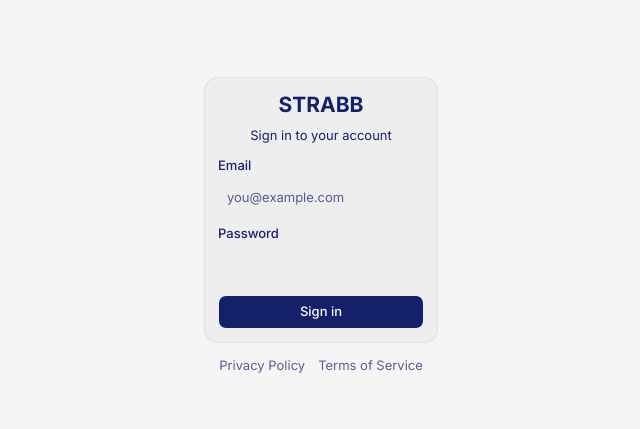
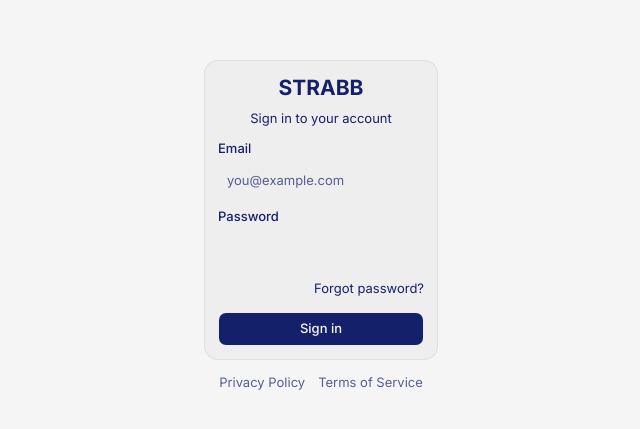
Before and after one commit to STRABB-Pty-Ltd/strabb-web, a Next.js app: page /login in a window 1280 px wide. Shown: the part 173-602 px from the top of the page, without its empty margins (319-959 px from the left). Built offline with nearby package versions, Linux system fonts and the light colour scheme; no server answers.

Commit message:
feat(login): add a Forgot password link to the login form
Links to /forgot-password (existing reset-request route). Test asserts
the link renders and points there.

Co-Authored-By: Claude Opus 4.8 <noreply@anthropic.com>

```diff
--- a/src/app/login/login-form.tsx
+++ b/src/app/login/login-form.tsx
@@ -2,6 +2,7 @@
 
 import { zodResolver } from "@hookform/resolvers/zod";
 import { signIn } from "next-auth/react";
+import Link from "next/link";
 import { useRouter } from "next/navigation";
 import { useState } from "react";
 import { useForm } from "react-hook-form";
@@ -68,6 +69,12 @@ export function LoginForm() {
         {errors.password && <p className="text-destructive text-body">{errors.password.message}</p>}
       </div>
 
+      <div className="text-right">
+        <Link href="/forgot-password" className="text-body text-primary hover:underline">
+          Forgot password?
+        </Link>
+      </div>
+
       {error && <p className="text-destructive text-body">{error}</p>}
 
       <Button type="submit" className="w-full min-w-[144px]" disabled={isSubmitting}>
```
Also changed, not shown: 1 other file (tests, documents, lock files or other folders).
